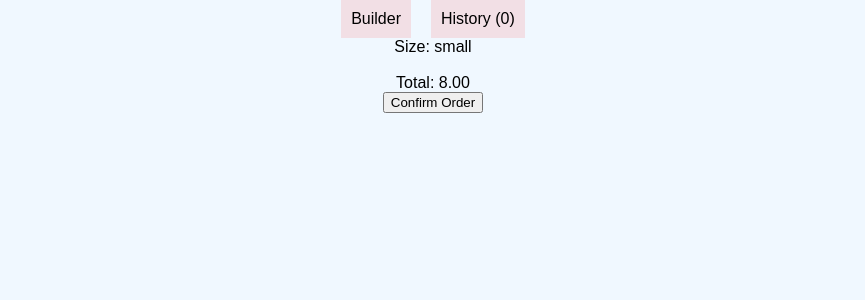
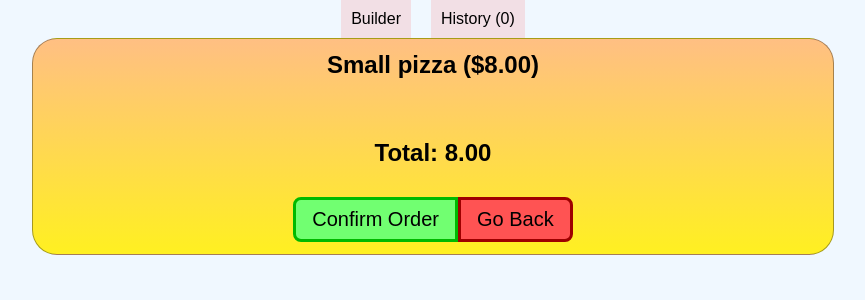
Before and after one commit to jltyler/pizza-build, a React (Create React App) app: page / in a window 1280 px wide. Both pictures are taken after a click on the button "Review Order". Shown: the top 300 px of the page, without its empty margins (207-1072 px from the left). Built offline with nearby package versions, Linux system fonts and the light colour scheme.

Commit message:
Made confirm page look better
Some cleanup
Made capitalize function in Helpers instead of doing it manually everywhere

```diff
--- a/src/App.js
+++ b/src/App.js
@@ -6,7 +6,6 @@ import Builder from './comp/builder/Builder';
 import History from './comp/history/History';
 import Store from './comp/builder/Store';
 import Confirm from './comp/confirm/Confirm';
-import Data from './Data';
 import Helpers from './Helpers';
 
 class App extends Component {
--- a/src/Helpers.js
+++ b/src/Helpers.js
@@ -19,6 +19,11 @@ const Helpers = {
         }
         else return args[Math.floor(Math.random() * args.length)]
     },
+
+    capitalize: function (string)
+    {
+        return string[0].toUpperCase() + string.slice(1);
+    },
 };
 
 export default Helpers;
--- a/src/comp/builder/Builder.js
+++ b/src/comp/builder/Builder.js
@@ -4,6 +4,7 @@ import Controls from './controls/Controls';
 import Control from './controls/Control';
 import Store from './Store';
 import Data from '../../Data';
+import Helpers from "../../Helpers";
 import './Builder.css';
 import SizeControl from './controls/SizeControl';
 
@@ -113,7 +114,7 @@ class Builder extends Component {
                 </Controls>
                 <Preview ingredients={this.state.ingredients}>
                     <div className="total">
-                        {this.state.size[0].toUpperCase() + this.state.size.slice(1)} pizza <br />
+                        {Helpers.capitalize(this.state.size)} pizza <br />
                         <span>Total:</span> ${this.calculateTotalPrice(this.state.ingredients).toFixed(2)}
                     </div>
                 </Preview>
--- a/src/comp/builder/controls/Control.js
+++ b/src/comp/builder/controls/Control.js
@@ -1,9 +1,10 @@
 import React from 'react';
+import Helpers from '../../../Helpers';
 
 const Control = (props) => {
     return (
         <div className="control">
-            <span>{props.name.charAt(0).toUpperCase() + props.name.slice(1)}</span>
+            <span>{Helpers.capitalize(props.name)}</span>
             <div className="control-buttons">
                 <button className="left" onClick={props.removeFunc} disabled={props.current === 0}>None</button>
                 <button className="middle" onClick={props.addFunc} disabled={props.current === 1}>Some</button>
--- /dev/null
+++ b/src/comp/confirm/Confirm.css
@@ -0,0 +1,38 @@
+.confirm {
+    width: 800px;
+    background: linear-gradient(rgb(255, 191, 131), rgb(255, 240, 33));
+    margin: 0 auto;
+    border-radius: 25px;
+    border: 1px solid rgba(0, 0, 0, .35);
+}
+
+.confirm h1 {
+    font-size: 24px;
+    margin: 12px 0;
+}
+
+.ingredient {
+    font-size: 20px;
+}
+
+.confirm button {
+    font-size: 20px;
+    border-radius: 8px;
+    margin-bottom: 12px;
+    padding: 8px 16px;
+    border: 3px solid black;
+}
+
+.confirm button.confirm-button {
+    background-color: rgb(113, 255, 113);
+    border-top-right-radius: 0;
+    border-bottom-right-radius: 0;
+    border-color: rgb(0, 185, 0);
+}
+
+.confirm button.cancel-button {
+    background-color: rgb(255, 83, 83);
+    border-top-left-radius: 0;
+    border-bottom-left-radius: 0;
+    border-color: rgb(158, 0, 0);
+}
--- a/src/comp/confirm/Confirm.js
+++ b/src/comp/confirm/Confirm.js
@@ -1,17 +1,29 @@
 import React from 'react';
+import './Confirm.css';
+import Data from '../../Data';
+import Helpers from "../../Helpers";
 
 const Confirm = (props) => {
-    const ingredients = []
+    const ingredients = [];
+    const multiplier = Data.sizeTable[props.order.size].multiplier;
+    const piePrice = Data.basePrice * multiplier;
     for (const i in props.order.ingredients) {
-        if (props.order.ingredients[i] > 0) ingredients.push(<div className="ingredient" key={i}>{i}: {props.order.ingredients[i]} </div>)
+        if (props.order.ingredients[i] > 0)
+            ingredients.push((
+                <div
+                    className="ingredient"
+                    key={i}>
+                    {Helpers.capitalize(i)} {props.order.ingredients[i] > 1 ? '(2x)' : ''} (${(Data.ingredientPrices[i] * props.order.ingredients[i] * multiplier).toFixed(2)})
+                </div>))
     }
     return (
     <div className="confirm">
-        Size: {props.order.size} <br/>
+        <h1>{Helpers.capitalize(props.order.size)} pizza (${piePrice.toFixed(2)})</h1><br/>
         {ingredients.length > 0 && ingredients}
         <br />
-        Total: {props.order.total.toFixed(2)} <br />
-        <button onClick={props.confirmOrder}>Confirm Order</button>
+        <h1>Total: {props.order.total.toFixed(2)}</h1><br />
+        <button className="confirm-button" onClick={props.confirmOrder}>Confirm Order</button>
+        <button className="cancel-button" onClick={props.goBack}>Go Back</button>
     </div>
     );
 }
```
